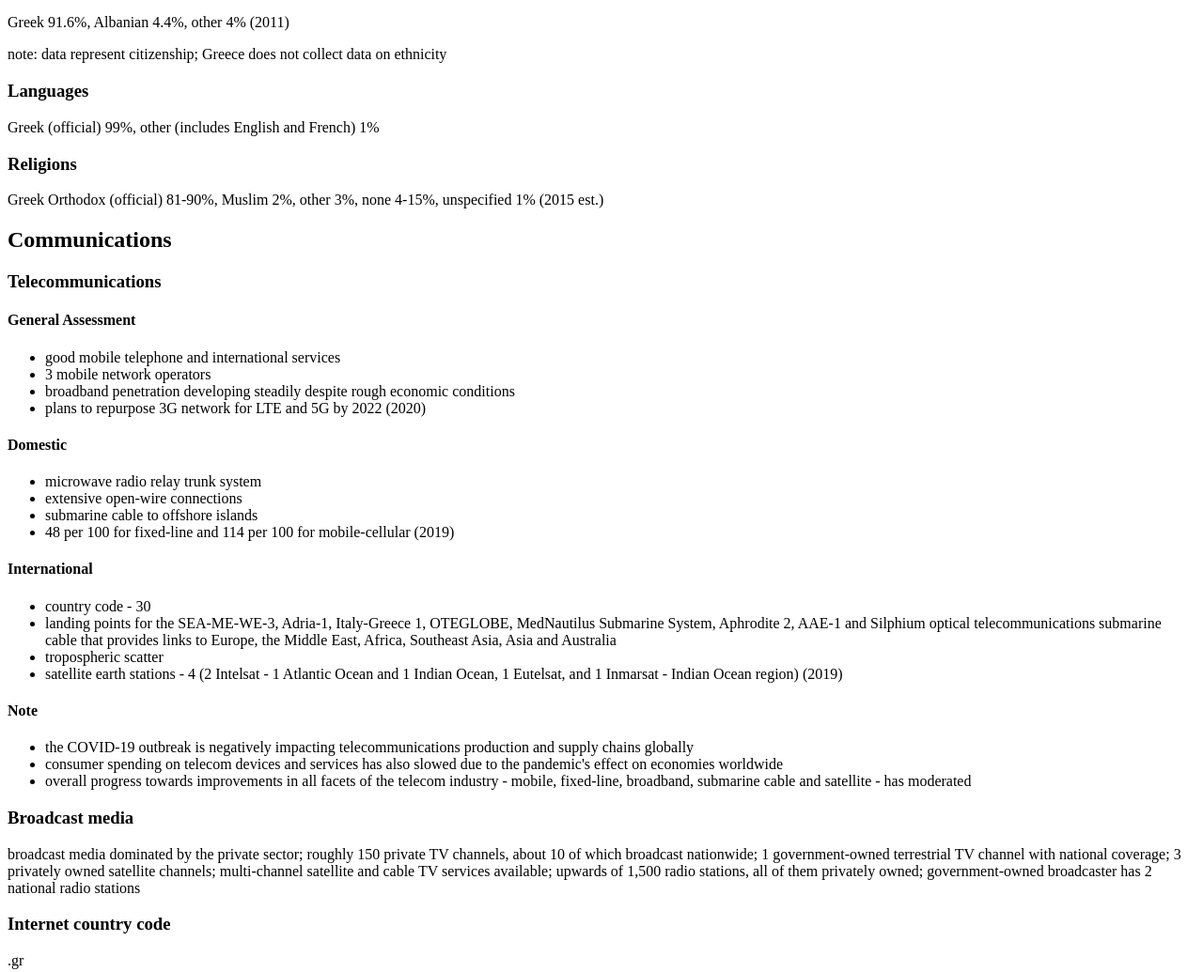
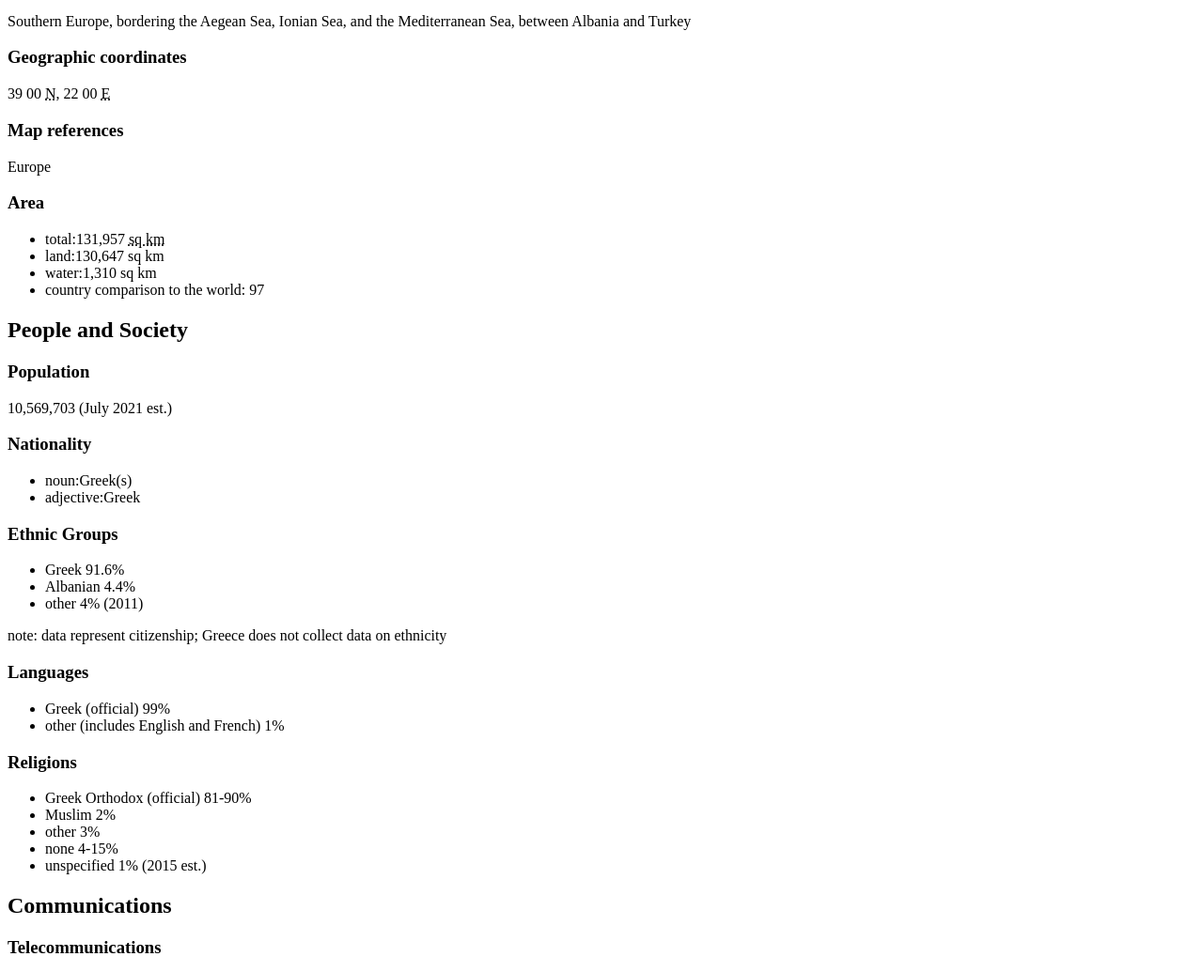
Before and after one commit to rachrader/rachrader.github.io, a plain HTML site: page greece.html in a window 1280 px wide. Shown: the part 1271-2306 px from the top of the page at 94% size. Drawn offline with Linux system fonts and the light colour scheme.

Commit message:
next update

```diff
--- a/greece.html
+++ b/greece.html
@@ -94,18 +94,34 @@
 
           <article>
             <h3>Ethnic Groups</h3>
-              <p>Greek 91.6%, Albanian 4.4%, other 4% (2011)</p>
+              <ul>
+                <li>Greek 91.6%</li>
+                <li>Albanian 4.4%</li>
+                <li>other 4% (2011)</li>
+              </ul>
+
               <p>note: data represent citizenship; Greece does not collect data on ethnicity</p>
           </article>
 
           <article>
             <h3>Languages</h3>
-              <p>Greek (official) 99%, other (includes English and French) 1%</p>
+              <ul>
+                <li>Greek (official) 99%</li>
+                <li>other (includes English and French) 1%</li>
+              </ul>
+
           </article>
 
           <article>
             <h3>Religions</h3>
-              <p>Greek Orthodox (official) 81-90%, Muslim 2%, other 3%, none 4-15%, unspecified 1% (2015 est.)</p>
+              <ul>
+                <li>Greek Orthodox (official) 81-90%</li>
+                <li>Muslim 2%</li>
+                <li>other 3%</li>
+                <li>none 4-15%</li>
+                <li>unspecified 1% (2015 est.)</li>
+              </ul>
+
           </article>
       </section>
 
```
Also changed, not shown: greece-flag600.jpg (added), greece-map330.jpg (added).
